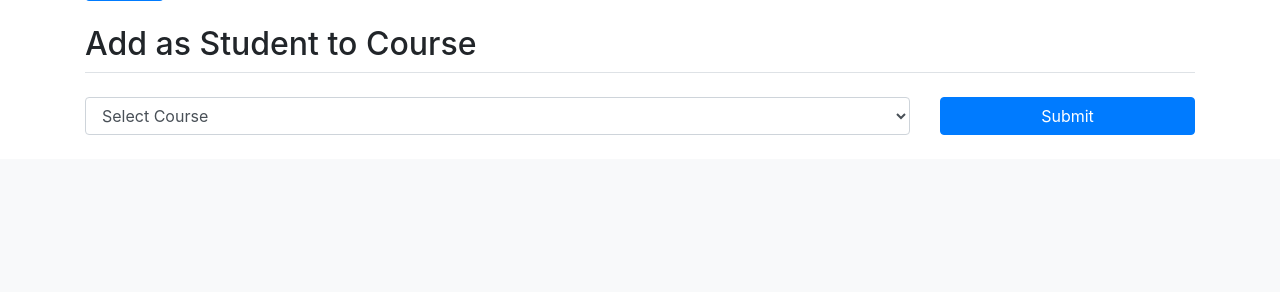
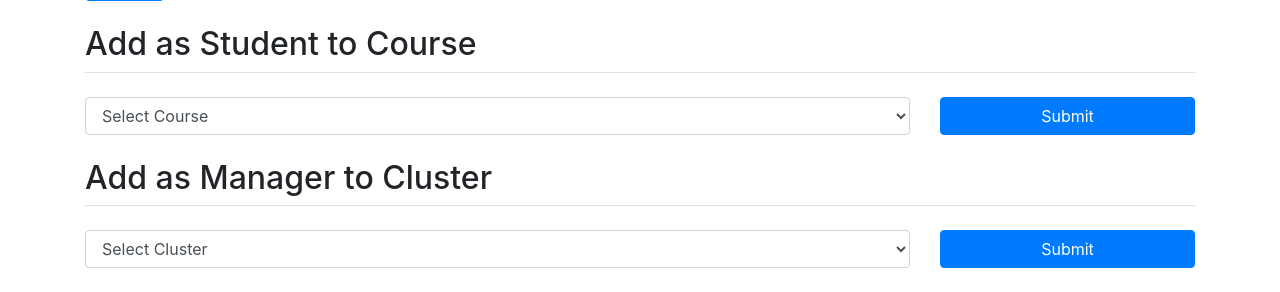
Before and after one commit to SMMousaviSP/lms, a Flask app: template app/templates/profile.html in a window 1280 px wide. Shown: the part 876-1168 px from the top of the page. Before the commit the page ends 1011 px from the top, so only its background shows below. Run offline with Flask 2, Linux system fonts and the light colour scheme; the template is opened without the code that fills it, so the values that code supplies are empty; some libraries are stand-ins or nearby versions.

Commit message:
Add create manager

```diff
--- a/app/main.py
+++ b/app/main.py
@@ -155,11 +155,18 @@ def profile(ID):
     if not success:
         flash(message, "warning")
         return redirect(url_for("index"))
+    success, message, cluster_list = model.get_cluster_list(
+        current_user.id, current_user.is_admin()
+    )
+    if not success:
+        flash(message, "warning")
+        return redirect(url_for("index"))
     return render_template(
         "profile.html",
         user=raw_user,
         course_list=course_list,
         student_course_list=student_course_list,
+        cluster_list=cluster_list
     )
 
 
@@ -181,6 +188,18 @@ def cluster_list():
         flash(message, "warning")
         return redirect(url_for("cluster_list"))
     return render_template("cluster.html", cluster_list=cluster_list)
+
+
+@app.route("/make_manager/<int:ManagerID>/", methods=["POST"])
+@login_required
+def make_manager(ManagerID):
+    ClusterID = request.form.get("ClusterID", "")
+    success, message = model.create_manager_cluster(ManagerID, ClusterID)
+    if success:
+        flash(message, "success")
+    else:
+        flash(message, "warning")
+    return redirect(url_for("profile", ID=ManagerID))
 
 
 @app.route("/courses/", methods=["GET", "POST"])
--- a/app/model.py
+++ b/app/model.py
@@ -272,7 +272,7 @@ def get_all_cluster_list():
     conn = get_conn()
     cur = conn.cursor(dictionary=True)
     sql_str = """
-        SELECT Name, ID
+        SELECT Name AS 'Cluster Name', ID AS 'Cluster ID'
         FROM Clusters
     """
     try:
--- a/app/templates/macro.html
+++ b/app/templates/macro.html
@@ -17,7 +17,7 @@
 
 {% macro table(li, button=true, button_text='Edit', button_url="", button_color='primary', button_head='Action') %}
     {% if li %}
-        <table id="table_id" class="display">
+        <table id="table_id" class="display table_id">
             <thead>
                 <tr>
                     {% for key, value in li[0].items() %}
--- a/app/templates/profile.html
+++ b/app/templates/profile.html
@@ -19,6 +19,7 @@
         {{ input(name="Address", label="Address", value=user["Address"]) }}
         <button type="submit" class="btn btn-primary">Submit</button>
     </form>
+
     {{ page_header("Add as Student to Course") }}
     <form method="POST" action="{{ url_for('participate', StudentID=user["ID"]) }}" class="mb-4">
         <div class="row">
@@ -33,13 +34,29 @@
     {% if student_course_list %}
         {{ table(li=student_course_list, button=false) }}
     {% endif %}
+
+    {{ page_header("Add as Manager to Cluster") }}
+    <form method="POST" action="{{ url_for('make_manager', ManagerID=user["ID"]) }}" class="mb-4">
+        <div class="row">
+            <div class="col-9">
+                {{ input_select(name="ClusterID", li=cluster_list, value="Cluster ID", value_name="Cluster Name", label="Cluster", required=true, default_value_name="Select Cluster", have_label=false) }}
+            </div>
+            <div class="col-3">
+                <button type="submit" class="btn btn-primary btn-block">Submit</button>
+            </div>
+        </div>
+    </form>
+    {% if cluster_list %}
+        {{ table(li=cluster_list, button=false) }}
+    {% endif %}
+
 {% endblock content %}
 
 {% block script %}
     {{ super() }}
     <script>
         $(document).ready(function () {
-            $('#table_id').DataTable();
+            $('.table_id').DataTable();
         });
     </script>
 {% endblock script %}
```
